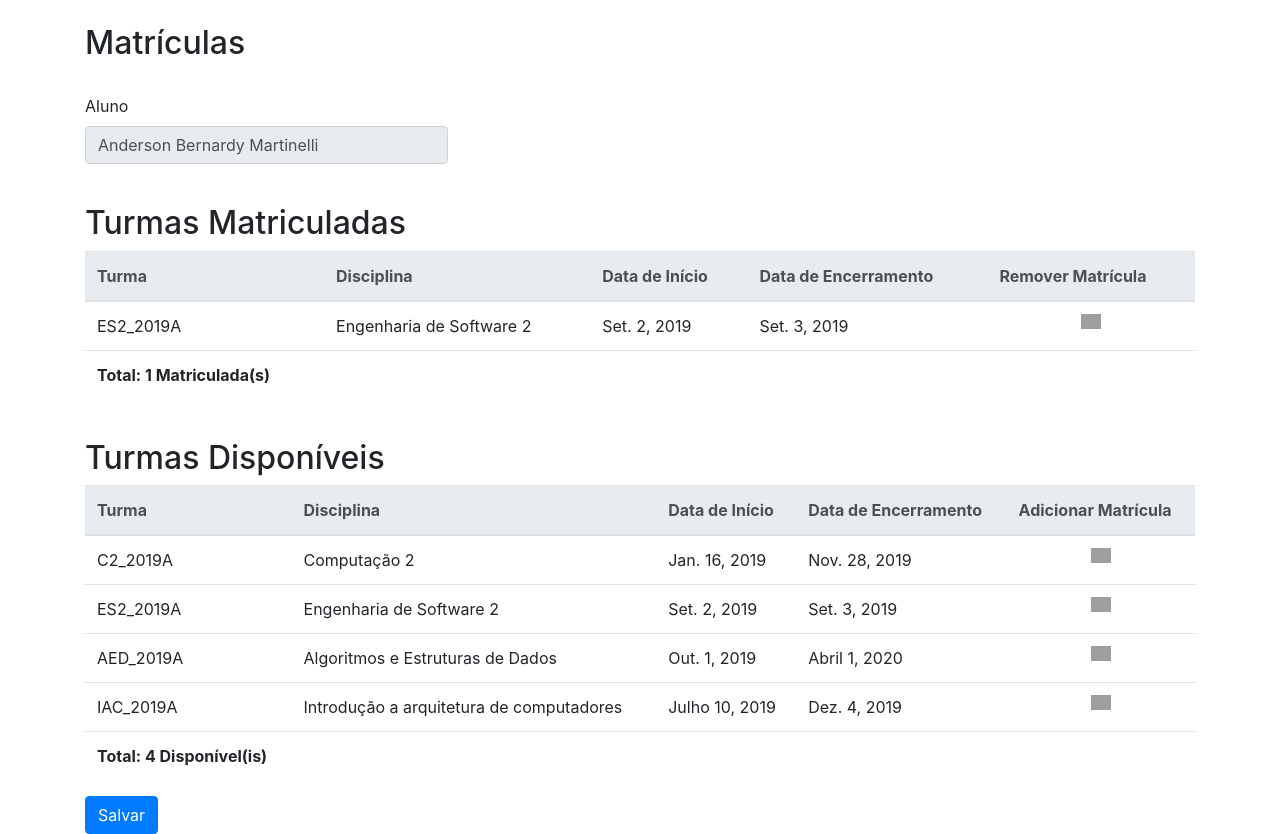
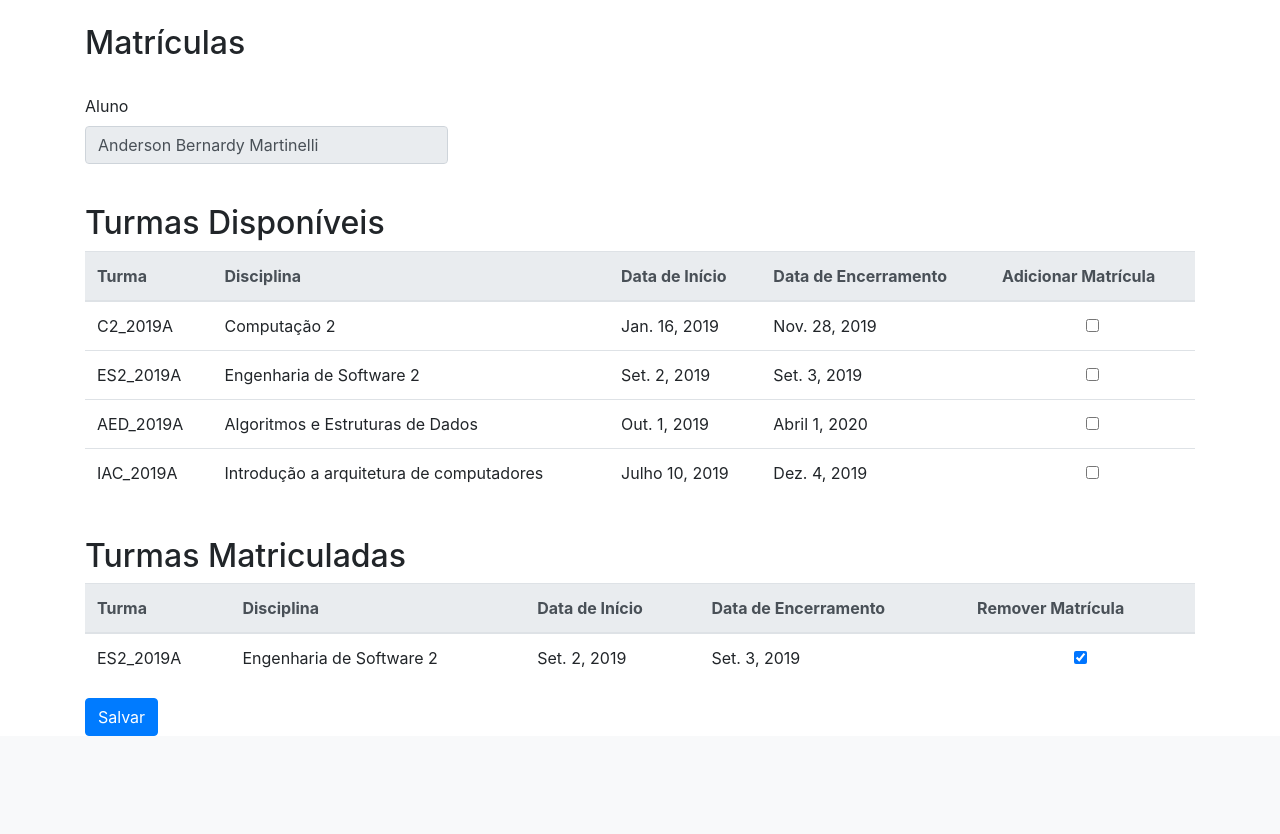
Before and after one commit to AndersonBernardy/my_academus, a Django app: page /enrolment/student/1 in a window 1280 px wide. Shown: the part 71-905 px from the top of the page. After the commit the page ends 807 px from the top, so only its background shows below. Run offline with Django 3.2, Linux system fonts and the light colour scheme; data comes from the database, SQL or seed files in the repository; some libraries are stand-ins or nearby versions; grey boxes are pictures that could not be loaded.

Commit message:
tela de matricula, adicionar e remover entre tabelas

```diff
--- a/crud/templates/crud/enrolment/enrolment_form.html
+++ b/crud/templates/crud/enrolment/enrolment_form.html
@@ -5,9 +5,7 @@
 <div class="container">
   <h2>Matrículas</h2></br>
 
-  <form method="post">
-    {% csrf_token %}
-    <fieldset disabled>
+  <fieldset disabled>
       <div class="form-row">
         <div class="form-group col-md-4">
           <label for="student">Aluno</label>
@@ -17,9 +15,47 @@
       </div>
     </fieldset>
 
-    </br>
+</br><h2>Turmas Disponíveis</h2>
+
+<table class="table table-hover" id="disciplinas_disponiveis">
+  <thead class="thead-light">
+    <tr>
+      <th scope="col">Turma</th>
+      <th scope="col">Disciplina</th>
+      <th scope="col">Data de Início</th>
+      <th scope="col">Data de Encerramento</th>
+      <th scope="col">Adicionar Matrícula</th>
+    </tr>
+  </thead>
+  <tbody>
+    {% for d_class in available_classes %}
+    <tr>
+      <td><input type="hidden" name="d_class_code[]" value="{{d_class.code}}">{{ d_class.code }}</td>
+      <td>{{ d_class.discipline.name }}</td>
+      <td>{{ d_class.start_date }}</td>
+      <td>{{ d_class.end_date }}</td>
+      <td class="text-center">
+        <input class="checkbox" type="checkbox" name="add">
+      </td>
+    </tr>
+    {% endfor %}
+  </tbody>
+  <!-- <tfoot>
+    <tr>
+      <td><strong>Total: {{available_classes.count}} Disponível(is) </strong></td>
+      <td></td>
+      <td></td>
+      <td></td>
+      <td></td>
+    </tr>
+  </tfoot> -->
+</table>
+<br/>
+
+  <form method="post">
+    {% csrf_token %}
     <h2>Turmas Matriculadas</h2>
-    <table class="table table-hover">
+    <table class="table table-hover" id="disciplinas_matriculadas">
       <thead class="thead-light">
         <tr>
           <th scope="col">Turma</th>
@@ -32,19 +68,18 @@
       <tbody>
         {% for d_class in student.persisted_classes %}
         <tr>
-          <td>{{ d_class.code }}</td>
+          <td><input type="hidden" name="d_class_code[]" value="{{d_class.code}}">{{ d_class.code }}</td>
           <td>{{ d_class.discipline.name }}</td>
           <td>{{ d_class.start_date }}</td>
           <td>{{ d_class.end_date }}</td>
-          <td>
-            <a href="#">
-              <img class="image-icon mx-auto d-block" src="https://image.flaticon.com/icons/svg/149/149706.svg">
-            </a>
-            </td>
+          <td class="text-center">
+            <input class="checkbox" type="checkbox" checked="checked" name="add">
+          </td>
         </tr>
         {% endfor %}
+
       </tbody>
-      <tfoot>
+      <!-- <tfoot>
         <tr>
           <td><strong>Total: {{student.count}} Matriculada(s)</strong></td>
           <td></td>
@@ -52,55 +87,38 @@
           <td></td>
           <td></td>
         </tr>
-      </tfoot>
+      </tfoot> -->
     </table>
-
-    </br><h2>Turmas Disponíveis</h2>
-    <table class="table table-hover">
-      <thead class="thead-light">
-        <tr>
-          <th scope="col">Turma</th>
-          <th scope="col">Disciplina</th>
-          <th scope="col">Data de Início</th>
-          <th scope="col">Data de Encerramento</th>
-          <th scope="col">Adicionar Matrícula</th>
-        </tr>
-      </thead>
-      <tbody>
-        {% for d_class in available_classes %}
-        <tr>
-          <td>{{ d_class.code }}</td>
-          <td>{{ d_class.discipline.name }}</td>
-          <td>{{ d_class.start_date }}</td>
-          <td>{{ d_class.end_date }}</td>
-          <td>
-            <a href="#" onclick="f()">
-              <img class="image-icon mx-auto d-block" src="https://image.flaticon.com/icons/svg/109/109526.svg">
-            </a>
-          </td>
-        </tr>
-        {% endfor %}
-      </tbody>
-      <tfoot>
-        <tr>
-          <td><strong>Total: {{available_classes.count}} Disponível(is) </strong></td>
-          <td></td>
-          <td></td>
-          <td></td>
-          <td></td>
-        </tr>
-      </tfoot>
-    </table>
-
     <button type="submit" class="btn btn-primary">Salvar</button>
   </form>
 
 
-  <script>
-    function f() {
-      console.log("Hello World!");
-    }
-  </script>
+
+
+
+<script>
+  //consultando todos os input to type checkbox na pagina
+  //caso a sua pagina possua mais inputs deste tipo, você deve tornar o filtro abaixo mais especifico.
+  var adicionar = document.querySelectorAll("input[type='checkbox']");
+
+  //consultando as tabelas que irão armazenar as disciplinas disponiveis e as que o aluno está matriculado.
+  var matriculado = document.querySelector("#disciplinas_matriculadas tbody");
+  var disponiveis = document.querySelector("#disciplinas_disponiveis tbody");
+
+  //definindo o evento que irá mover a linha, é importante instanciar apenas um evento para todos os checkbox.
+  var adicionarOnClick = function () {
+      //caso o checkbox esteja marcado, mova a linha para a tabela de matriculados, caso contrario para a tabela de disciplinas disponiveis.
+      var escopo = this.checked ? matriculado : disponiveis;
+      //this é o checkbox que foi clickado, o parentNode dele é a celula atual, e o parentNode da celula é a linha (arvore).
+      escopo.appendChild(this.parentNode.parentNode);
+  };
+
+  //registrando o evento criado acima para todos os checkbox.
+  for (var indice in adicionar) {
+      adicionar[indice].onclick = adicionarOnClick;
+  }
+</script>
+
 
 </div>
 
--- a/crud/views_enrolment.py
+++ b/crud/views_enrolment.py
@@ -17,6 +17,8 @@ def enrolment_edit(request, pk, template_name='crud/enrolment/enrolment_form.htm
     student.persisted_classes = [enrolment.d_class for enrolment in student.enrolment_set.select_related()]
 
     if request.method == 'POST':
+        for x in request.POST.getlist('d_class_code[]'):
+            print (x)
         selected_classes = request.POST.getlist('selected_classes')
         print(selected_classes)
 
```
